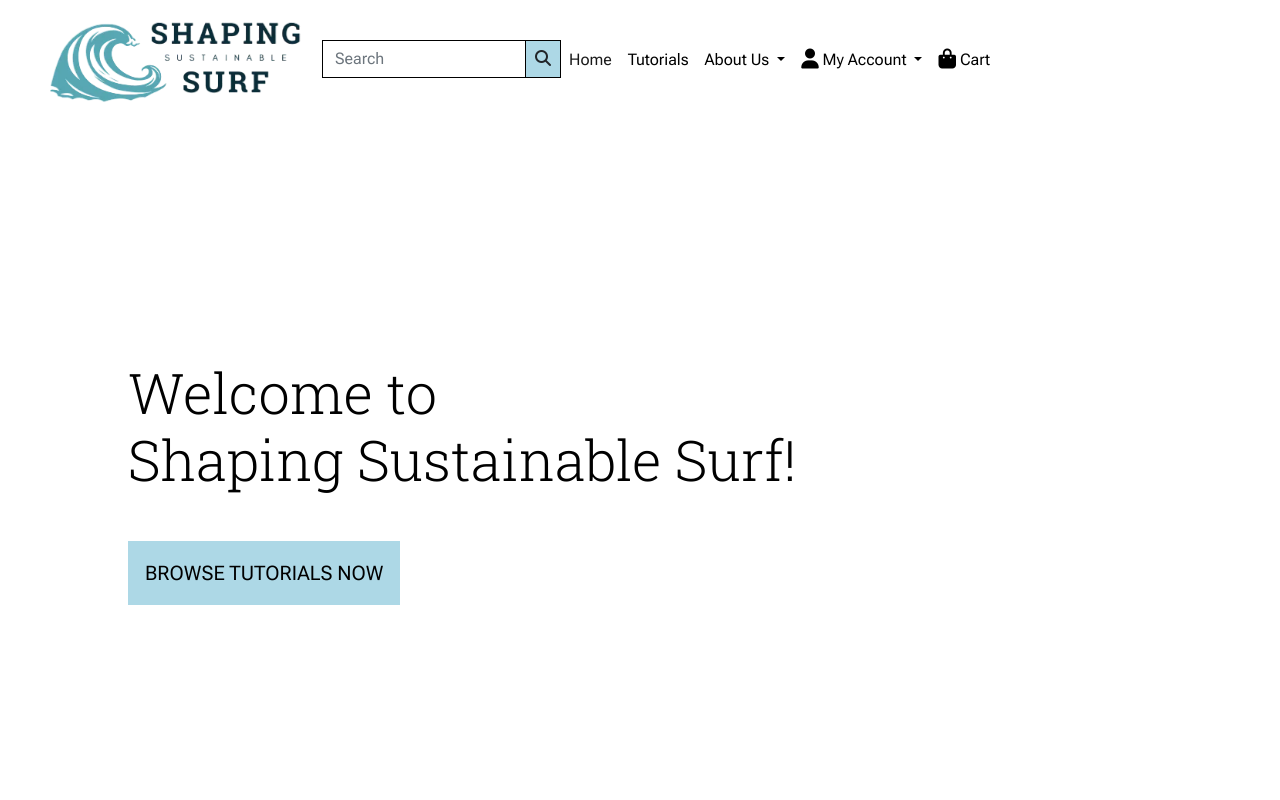
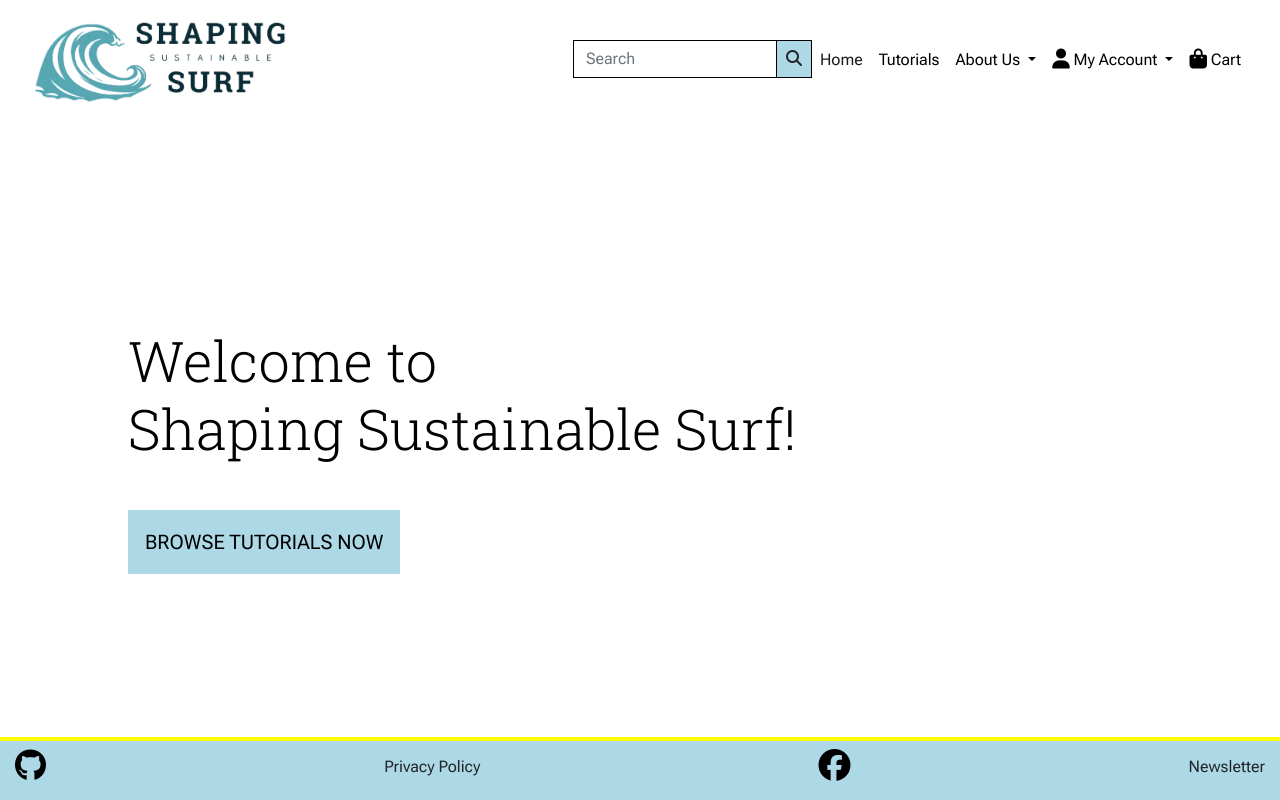
Before and after one commit to g-omarsdottir/shaping-sustainable-surf, a Django app: page / in a window 1280 px wide. Run offline with Django 3.2, Linux system fonts and the light colour scheme; parts of the project's set-up code (start-up, migrations or seed data) failed here and were passed over; some libraries are stand-ins or nearby versions.

Commit message:
Refactor base.html template
- Seperate header into includes / header.html for separation of concerns
- Add footer.html and content
- Rename template from products.html to tutorials.html and update view accordingly

```diff
--- a/products/views.py
+++ b/products/views.py
@@ -15,7 +15,7 @@ def all_products(request):
     """
 
     products = Product.objects.filter(status="Publish")
-    template_name = "products/products.html"
+    template_name = "products/tutorials.html"
     query = None
     categories = None
     subcategories = None
@@ -75,5 +75,4 @@ def all_products(request):
         "current_subcategories": subcategories,
         "current_sorting": current_sorting,
     }
-    print(f"Number of products: {products.count()}")
-    return render(request, "products/products.html", context)
+    return render(request, "products/tutorials.html", context)
--- a/static/css/base.css
+++ b/static/css/base.css
@@ -60,6 +60,18 @@ main {
     background: lightblue;
     color: black;
     min-width: 260px;
+}
+
+/* Footer -------------------------------------------------------------*/
+footer {
+    /* Stick footer to bottom */
+    flex-shrink: 0;
+    background-color: lightblue;
+    border-top: 4px solid yellow;
+}
+
+footer li a {
+    color: black;
 }
 
 /* Products --------------------------------------------------------------*/
--- a/templates/base.html
+++ b/templates/base.html
@@ -41,118 +41,24 @@
 </head>
 
 <body>
-    <header class="container-fluid fixed-top">
-        <nav class="navbar navbar-expand-lg navbar-light w-100 me-auto my-auto">
-            <div class="container-fluid">
-                <!-- Logo visibile on all screen sizes -->
-                <a href="{% url 'home' %}" class="navbar-brand">
-                    <img id="logo" src="{% static 'images/logo.webp' %}" alt="Shaping Sustainable Surf Logo">
-                </a>
-
-                <!-- Toggler for navigation bar -->
-                <button class="navbar-toggler" type="button" data-toggle="collapse"
-                    data-target="#navbarSupportedContent" aria-controls="navbarSupportedContent" aria-expanded="false"
-                    aria-label="Toggle navigation">
-                    <span class="navbar-toggler-icon"></span>
-                </button>
-
-                <!-- Collapsible navigation bar content from bootstrap template -->
-                <div id="navbarSupportedContent" class="collapse navbar-collapse mobile-bg">
-                    <ul class="navbar-nav mr-auto">
-
-                        <!-- Search bar -->
-                        <li class="nav-item">
-                            <form method="GET" action="#" class="form-inline my-2 my-lg-0">
-                                <!-- width 100, input group from bootstrap contains fontawesome search icon -->
-                                <div class="input-group w-100">
-                                    <!-- q for query -->
-                                    <input class="form-control border border-black rounded-0" type="text" name="q"
-                                        placeholder="Search">
-                                    <div class="input-group-append">
-                                        <button class="form-control btn border border-black rounded-0" type="submit">
-                                            <span class="icon">
-                                                <i class="fas fa-search"></i>
-                                            </span>
-                                        </button>
-                                    </div>
-                                </div>
-                            </form>
-                        </li>
-
-                        <!-- Website navigation links -->
-                        <li class="nav-item active">
-                            <a class="nav-link" href="#">Home <span class="sr-only">(current)</span></a>
-                        </li>
-                        <li class="nav-item active">
-                            <a class="nav-link text-black" href="#">Tutorials</a>
-                        </li>
-                        <li class="nav-item dropdown">
-                            <a class="nav-link dropdown-toggle text-black" href="#" role="button" data-toggle="dropdown"
-                                aria-expanded="false">
-                                About Us
-                            </a>
-                            <div class="dropdown-menu">
-                                <a class="dropdown-item text-black" href="#">About Us</a>
-                                <div class="dropdown-divider"></div>
-                                <a class="dropdown-item" href="#">Custom Board Examples</a>
-                                <div class="dropdown-divider"></div>
-                                <a class="dropdown-item" href="#">FAQs</a>
-                            </div>
-                        </li>
-
-                        <!-- My account -->
-                        <li class="nav-item dropdown">
-                            <a class="text-black nav-link dropdown-toggle" href="#" id="user-options" data-toggle="dropdown"
-                                aria-haspopup="true" aria-expanded="false">
-                                <i class="fas fa-user fa-lg"></i> My Account
-                            </a>
-                            <div class="dropdown-menu" aria-labelledby="user-options">
-                                {% if request.user.is_authenticated %}
-                                {% if request.user.is_superuser %}
-                                <a href="#" class="dropdown-item">Product Management</a>
-                                {% endif %}
-                                <div class="dropdown-divider"></div>
-                                <a href="#" class="dropdown-item">My Profile</a>
-                                <div class="dropdown-divider"></div>
-                                <a href="{% url 'account_logout' %}" class="dropdown-item">Logout</a>
-                                <div class="dropdown-divider"></div>
-                                {% else %}
-                                <a href="{% url 'account_signup' %}" class="dropdown-item">Sign-Up</a>
-                                <div class="dropdown-divider"></div>
-                                <a href="{% url 'account_login' %}" class="dropdown-item">Sign-In</a>
-                                {% endif %}
-                            </div>
-                        </li>
-
-                        <!-- Shopping cart -->
-                        <li class="nav-item">
-                            <a class="nav-link {% if grand_total %}text-info font-weight-bold{% else %}text-black{% endif %}"
-                                href="">
-                                    <i class="fas fa-shopping-bag fa-lg"></i> Cart
-                                    <span class="sr-only">Shopping bag</span>
-                                    <p class="my-0">
-
-                                    </p>
-                            </a>
-                        </li>
-                    </ul>
-                </div>
-            </div>
-        </nav>
-    </header>
-
+    {% include 'includes/header.html' %}
     {% if messages %}
     <div class="message-container"></div>
     {% endif %}
 
     {% block page_header %}
     {% endblock %}
+
     <main class="pt-5">
         {% block content %}
         {% endblock %}
     </main>
+
+    {% include 'includes/footer.html' %}
+
     {% block postloadjs %}
     {% endblock %}
+
 </body>
 
 </html>
--- /dev/null
+++ b/templates/includes/footer.html
@@ -0,0 +1,20 @@
+<footer>
+    <div class="container-fluid mt-2">
+        <ul class="list-inline d-flex flex-wrap justify-content-between align-items-center">
+            <li class="list-inline-item">
+                <a href="https://github.com/g-omarsdottir/shaping-sustainable-surf" target="_blank" rel="noopener"
+                    aria-label="visit the website developer's github page (opens in a new tab)">
+                    <i class="fa-brands fa-github fa-2x"></i>
+                </a>
+            </li>
+            <li class="list-inline-item">Privacy Policy</li>
+            <li class="list-inline-item">
+                <a href="https://www.facebook.com/" target="_blank" rel="noopener"
+                    aria-label="visit our facebook page (opens in a new tab)">
+                    <i class="fa-brands fa-facebook fa-2x"></i>
+                </a>
+            </li>
+            <li class="list-inline-item">Newsletter</li>
+        </ul>
+    </div>
+</footer>
--- /dev/null
+++ b/templates/includes/header.html
@@ -0,0 +1,105 @@
+{% load static %}
+
+<header class="container-fluid fixed-top">
+    <div class="row">
+        <div class="col-12">
+            <nav class="navbar navbar-expand-lg navbar-light">
+
+                <!-- Logo visibile on all screen sizes -->
+                <a href="{% url 'home' %}" class="navbar-brand">
+                    <img id="logo" src="{% static 'images/logo.webp' %}" alt="Shaping Sustainable Surf Logo">
+                </a>
+
+                <!-- Toggler for navigation bar -->
+                <button class="navbar-toggler" type="button" data-toggle="collapse"
+                    data-target="#navbarSupportedContent" aria-controls="navbarSupportedContent"
+                    aria-expanded="false" aria-label="Toggle navigation">
+                    <span class="navbar-toggler-icon"></span>
+                </button>
+
+                <!-- Collapsible navigation bar content from bootstrap template -->
+                <div id="navbarSupportedContent" class="collapse navbar-collapse mobile-bg">
+                    <ul class="navbar-nav ml-auto">
+
+                        <!-- Search bar -->
+                        <li class="nav-item">
+                            <form method="GET" action="#" class="form-inline my-2 my-lg-0">
+                                <!-- width 100, input group from bootstrap contains fontawesome search icon -->
+                                <div class="input-group w-100">
+                                    <!-- q for query -->
+                                    <input class="form-control border border-black rounded-0" type="text" name="q"
+                                        placeholder="Search">
+                                    <div class="input-group-append">
+                                        <button class="form-control btn border border-black rounded-0"
+                                            type="submit">
+                                            <span class="icon">
+                                                <i class="fas fa-search"></i>
+                                            </span>
+                                        </button>
+                                    </div>
+                                </div>
+                            </form>
+                        </li>
+
+                        <!-- Website navigation links -->
+                        <li class="nav-item active">
+                            <a class="nav-link" href="#">Home <span class="sr-only">(current)</span></a>
+                        </li>
+                        <li class="nav-item active">
+                            <a class="nav-link text-black" href="#">Tutorials</a>
+                        </li>
+                        <li class="nav-item dropdown">
+                            <a class="nav-link dropdown-toggle text-black" href="#" role="button"
+                                data-toggle="dropdown" aria-expanded="false">
+                                About Us
+                            </a>
+                            <div class="dropdown-menu">
+                                <a class="dropdown-item text-black" href="#">About Us</a>
+                                <div class="dropdown-divider"></div>
+                                <a class="dropdown-item" href="#">Custom Board Examples</a>
+                                <div class="dropdown-divider"></div>
+                                <a class="dropdown-item" href="#">FAQs</a>
+                            </div>
+                        </li>
+
+                        <!-- My account -->
+                        <li class="nav-item dropdown">
+                            <a class="text-black nav-link dropdown-toggle" href="#" id="user-options"
+                                data-toggle="dropdown" aria-haspopup="true" aria-expanded="false">
+                                <i class="fas fa-user fa-lg"></i> My Account
+                            </a>
+                            <div class="dropdown-menu" aria-labelledby="user-options">
+                                {% if request.user.is_authenticated %}
+                                {% if request.user.is_superuser %}
+                                <a href="#" class="dropdown-item">Product Management</a>
+                                {% endif %}
+                                <div class="dropdown-divider"></div>
+                                <a href="#" class="dropdown-item">My Profile</a>
+                                <div class="dropdown-divider"></div>
+                                <a href="{% url 'account_logout' %}" class="dropdown-item">Logout</a>
+                                <div class="dropdown-divider"></div>
+                                {% else %}
+                                <a href="{% url 'account_signup' %}" class="dropdown-item">Sign-Up</a>
+                                <div class="dropdown-divider"></div>
+                                <a href="{% url 'account_login' %}" class="dropdown-item">Sign-In</a>
+                                {% endif %}
+                            </div>
+                        </li>
+
+                        <!-- Shopping cart -->
+                        <li class="nav-item">
+                            <a class="nav-link {% if grand_total %}text-info font-weight-bold{% else %}text-black{% endif %}"
+                                href="">
+                                <i class="fas fa-shopping-bag fa-lg"></i> Cart
+                                <span class="sr-only">Shopping bag</span>
+                                <p class="my-0">
+
+                                </p>
+                            </a>
+                        </li>
+                    </ul>
+                </div>
+            </nav>
+        </div>
+    </div>
+</header>
```
Also changed, not shown: products/templates/products/tutorials.html (renamed from products/templates/products/products.html).
